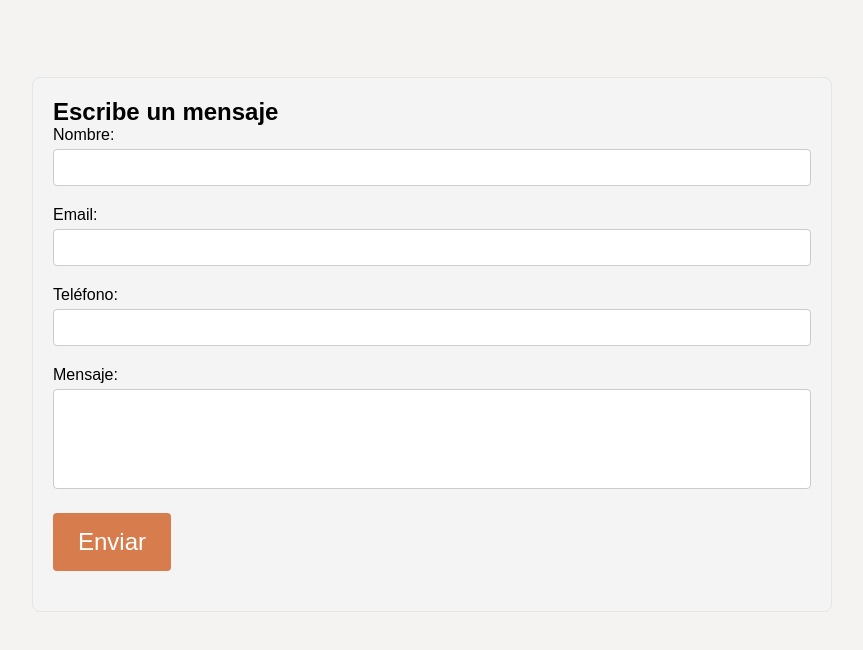
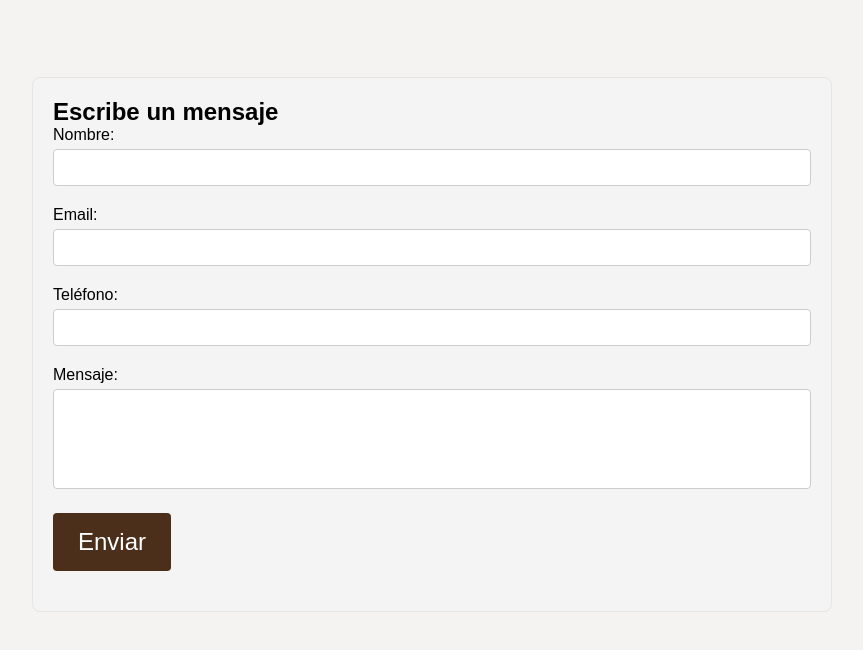
Before and after one commit to Pabloglezr8/Ferreteria, a plain HTML site: page templates/contacto.html in a window 1280 px wide. In both pictures the pointer is over the button "Enviar". Shown: the part 637-1287 px from the top of the page, without its empty margins (208-1071 px from the left). Drawn offline with Linux system fonts and the light colour scheme.

Commit message:
Estilado hover botón contacto

```diff
--- a/styles/contacto.css
+++ b/styles/contacto.css
@@ -136,8 +136,9 @@ button {
     border-radius: 4px;
     cursor: pointer;
     font-size: 1.5rem;
+    transition: all .5s;
+
+    &:hover{
+        background-color: rgba(75,47,27,255);
+    }
 }
-
-button:hover {
-    background-color: #d77d4d;
-}
```
